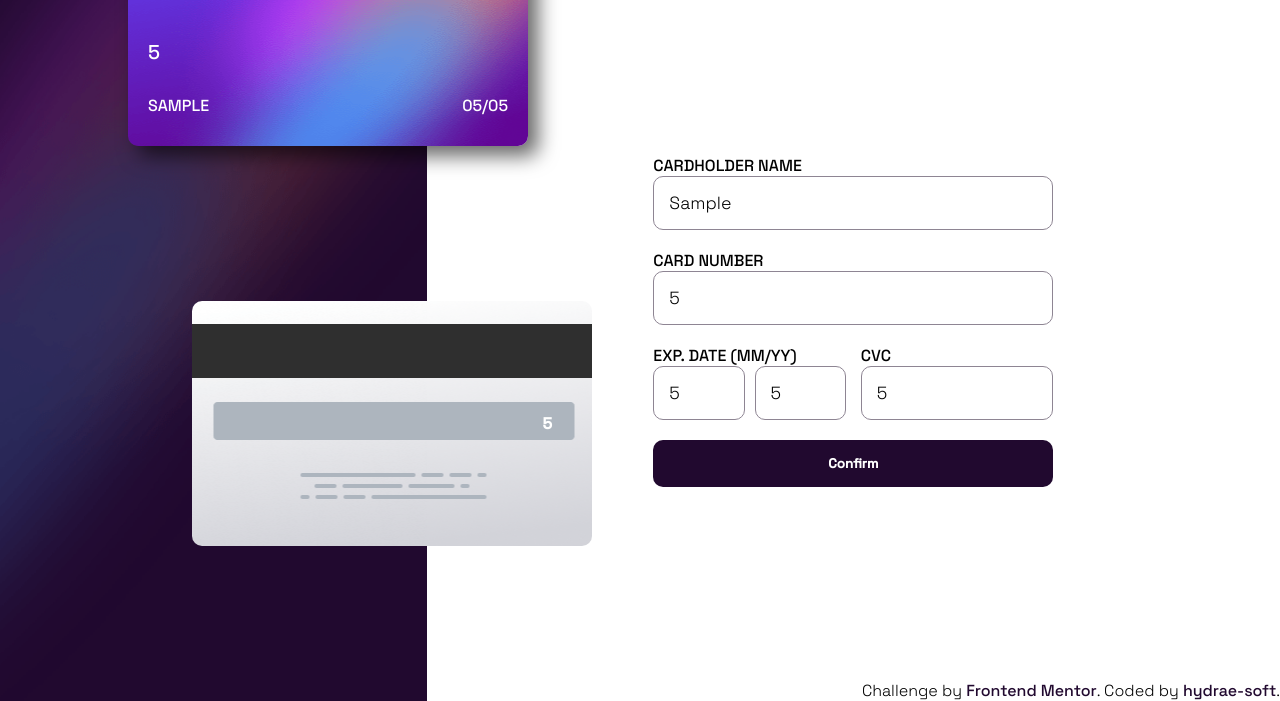
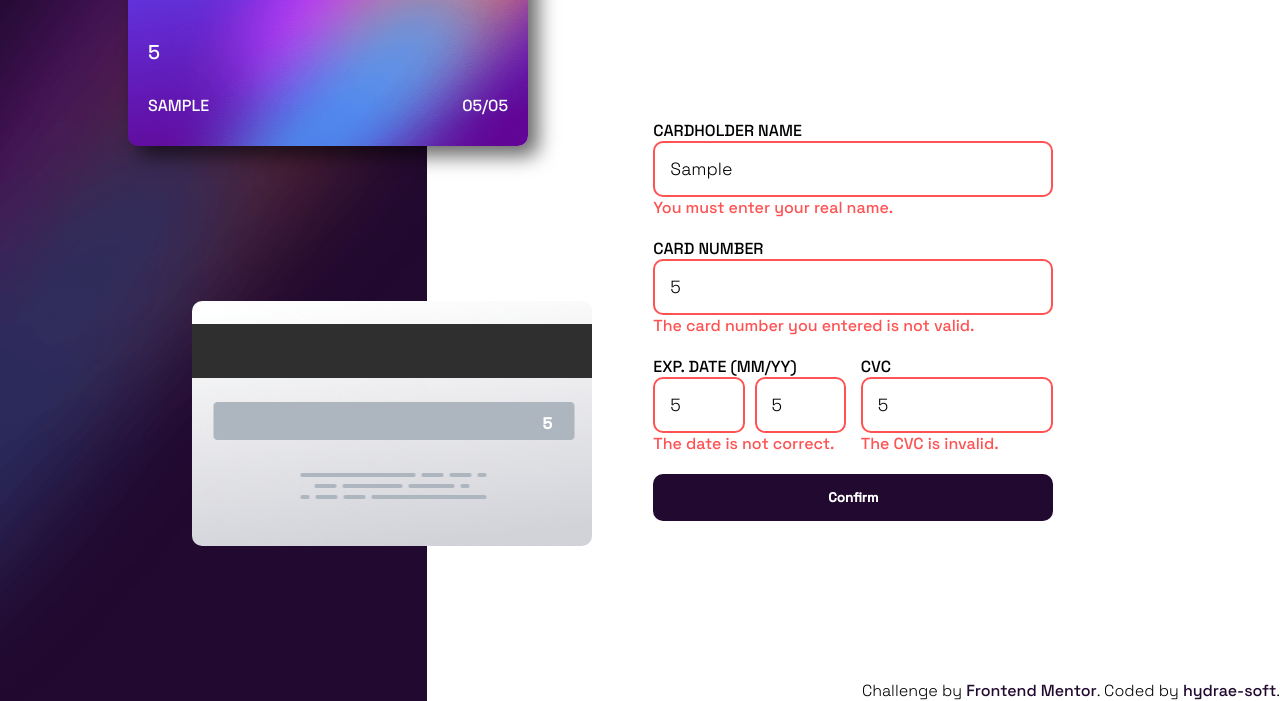
Before and after one commit to lftdev/Interactive-card-details-form-, a website: page index.html in a window 1280 px wide. Both pictures are taken after typing "Sample", "5", "5", "5", "5" into the empty fields and a click on the input "Confirm". Shown: the part 99-800 px from the top of the page. Drawn offline with Linux system fonts and the light colour scheme.

Commit message:
Implementing: general validating functionalities.

```diff
--- a/index.html
+++ b/index.html
@@ -28,19 +28,25 @@
       <div class="form-row">
         <label for="cardholder-name">CARDHOLDER NAME</label>
         <input name="cardholder" class="input-field" placeholder="e.g. Jane Appleseed" id="cardholder-name" type="text">
+        <p>You must enter your real name.</p>
       </div>
       <div class="form-row">
         <label for="card-number">CARD NUMBER</label>
         <input name="card-number" class="input-field" placeholder="e.g. 1234 5678 9123 0000" id="card-number" type="number">
+        <p>The card number you entered is not valid.</p>
       </div>
       <div class="form-row">
-        <label for="exp-month">EXP. DATE (MM/YY)</label>
         <fieldset class="flex-container">
+          <legend>EXP. DATE (MM/YY)</legend>
           <input name="exp-month" class="input-field" placeholder="MM" id="exp-month" type="number">
           <input name="exp-year" class="input-field" placeholder="YY" id="exp-year" type="number">
         </fieldset>
-        <label for="card-cvc">CVC</label>
-        <input name="card-cvc" class="input-field" placeholder="e.g. 123" id="card-cvc" type="number">
+        <p>The date is not correct.</p>
+        <div>
+          <label for="card-cvc">CVC</label>
+          <input name="card-cvc" class="input-field" placeholder="e.g. 123" id="card-cvc" type="number">
+        </div>
+        <p>The CVC is invalid.</p>
       </div>
       <div class="form-row">
         <input type="submit" value="Confirm">
--- a/js/main.js
+++ b/js/main.js
@@ -1,9 +1,4 @@
-const REGEX = {
-  CARDHOLDER: /^[a-zA-Z ]+$/g,
-  CARD_NUMBER: /^(?:4[0-9]{12}(?:[0-9]{3})?|[25][1-7][0-9]{14}|6(?:011|5[0-9][0-9])[0-9]{12}|3[47][0-9]{13}|3(?:0[0-5]|[68][0-9])[0-9]{11}|(?:2131|1800|35\d{3})\d{11})$/,
-  EXP_DATE: /^\d{2}$/
-}
-
+// REFRESH GRAPHICS
 const cardholder_text = document.querySelector('span.cardholder')
 const card_number_text = document.querySelector('div.card-number')
 const card_exp_text = document.querySelector('span.card-exp')
@@ -35,29 +30,144 @@ const refreshCVC = event => {
   if (value.length <= 4)
     card_cvc_text.innerHTML = value
 }
+// /REFRESH GRAPHICS
+// VALIDATE USER INPUT
+const REGEX = {
+  CARDHOLDER: /^[a-zA-Z]+( [a-zA-Z]+)+?$/,
+  CARD_NUMBER: /^(?:4[0-9]{12}(?:[0-9]{3})?|[25][1-7][0-9]{14}|6(?:011|5[0-9][0-9])[0-9]{12}|3[47][0-9]{13}|3(?:0[0-5]|[68][0-9])[0-9]{11}|(?:2131|1800|35\d{3})\d{11})$/,
+  EXP_MM: /^[0-1][1-9]$/,
+  EXP_YY: /^[2-3][3-9]$/,
+  CVC: /^\d{3,4}$/
+}
+const VALID_INPUTS = {
+  CARDHOLDER: null,
+  CARD_NUMBER: null,
+  EXP_MM: null,
+  EXP_YY: null,
+  CVC: null
+}
+const invalid_inputs_p = document.querySelectorAll('form p')
+const validateCardholder = (event, input) => {
+  const target = event.target
+  const value = target.value
+  const p_index = 0
+  if (value.match(REGEX.CARDHOLDER)) {
+    VALID_INPUTS.CARDHOLDER = value
+    input.classList.remove('invalid-input')
+    invalid_inputs_p[p_index].classList.remove('invalid-input')
+  }
+  else {
+    input.classList.add('invalid-input')
+    invalid_inputs_p[p_index].classList.add('invalid-input')
+  }
+}
+const validateCardNumber = (event, input) => {
+  const target = event.target
+  const value = target.value
+  const p_index = 1
+  if (value.match(REGEX.CARD_NUMBER)) {
+    VALID_INPUTS.CARD_NUMBER = parseInt(value)
+    input.classList.remove('invalid-input')
+    invalid_inputs_p[p_index].classList.remove('invalid-input')
+  }
+  else {
+    input.classList.add('invalid-input')
+    invalid_inputs_p[p_index].classList.add('invalid-input')
+  }
+}
+const validateExpMM = (event, input) => {
+  const target = event.target
+  // Get the first two digits only.
+  const value = parseInt(target.value)
+  const p_index = 2
+  if (isNaN(value)) {
+    input.classList.add('invalid-input')
+    invalid_inputs_p[p_index].classList.add('invalid-input')
+  }
+  else if ((value <= new Date().getMonth() + 1) || (value > 12)) {
+    input.classList.add('invalid-input')
+    invalid_inputs_p[p_index].classList.add('invalid-input')
+  }
+  else {
+    VALID_INPUTS.EXP_MM = value - 1
+    input.classList.remove('invalid-input')
+    invalid_inputs_p[p_index].classList.remove('invalid-input')
+  }
+}
+const validateExpYY = (event, input) => {
+  const target = event.target
+  // Get the first two digits only.
+  const value = parseInt(target.value)
+  const p_index = 2
+  const this_year = new Date().getFullYear() - 2000
+  if (isNaN(value)) {
+    input.classList.add('invalid-input')
+    invalid_inputs_p[p_index].classList.add('invalid-input')
+  }
+  else if ((value < this_year) || (value > (this_year + 6))) {
+    input.classList.add('invalid-input')
+    invalid_inputs_p[p_index].classList.add('invalid-input')
+  }
+  else {
+    VALID_INPUTS.EXP_YY = value + 2000
+    input.classList.remove('invalid-input')
+    invalid_inputs_p[p_index].classList.remove('invalid-input')
+  }
 
+}
+const validateCVC = (event, input) => {
+  const target = event.target
+  const value = target.value
+  const p_index = 3
+  if (value.match(REGEX.CVC)) {
+    VALID_INPUTS.CVC = value
+    input.classList.remove('invalid-input')
+    invalid_inputs_p[p_index].classList.remove('invalid-input')
+  }
+  else {
+    input.classList.add('invalid-input')
+    invalid_inputs_p[p_index].classList.add('invalid-input')
+  }
+}
+// /VALIDATE USER INPUT
 const inputs = document.querySelectorAll('form .input-field')
 inputs.forEach(input => {
   switch (input.name) {
     case 'cardholder':
       input.addEventListener('input', refreshCardHolder)
+      input.addEventListener('blur', event => {
+        validateCardholder(event, input)
+      })
       break
     case 'card-number':
       input.addEventListener('input', refreshCardNumber)
+      input.addEventListener('blur', event => {
+        validateCardNumber(event, input)
+      })
       break
     case 'exp-month':
+      input.addEventListener('input', event => {
+        refreshExpDate(event, input)
+      })
+      input.addEventListener('blur', event => {
+        validateExpMM(event, input)
+      })
+      break
     case 'exp-year':
       input.addEventListener('input', event => {
         refreshExpDate(event, input)
       })
+      input.addEventListener('blur', event => {
+        validateExpYY(event, input)
+      })
       break
     case 'card-cvc':
       input.addEventListener('input', refreshCVC)
+      input.addEventListener('blur', event => {
+        validateCVC(event, input)
+      })
   }
 })
-const invalid_inputs_p = document.querySelectorAll('form p.invalid-input')
-
-
 const form = document.getElementById('form-payment')
 form.addEventListener('submit', event => {
   event.preventDefault()
--- a/scss/partials/_index.scss
+++ b/scss/partials/_index.scss
@@ -105,16 +105,36 @@ section {
                     font-weight: bold;
                 }
             }
+            p {
+                display: none;
+                color: $color4;
+                font-weight: $bold-font;
+                &.invalid-input {
+                    display: block
+                }
+            }
             .form-row:nth-of-type(3) {
                 display: grid;
                 grid-template-columns: 1fr 1fr;
                 column-gap: 15px;
                 fieldset {
                     border: none;
-                    grid-row-start: 2;
+                    grid-row-start: 1;
                     &.flex-container {
                         gap: 10px;
                     }
+                    legend {
+                        font-weight: $bold-font;
+                    }
+                }
+                label {
+                    grid-row: 1;
+                }
+                input {
+                    grid-row: 1;
+                }
+                p {
+                    grid-row: 2;
                 }
             }
         }
```
Also changed, not shown: css/style.css, 2 other files.
